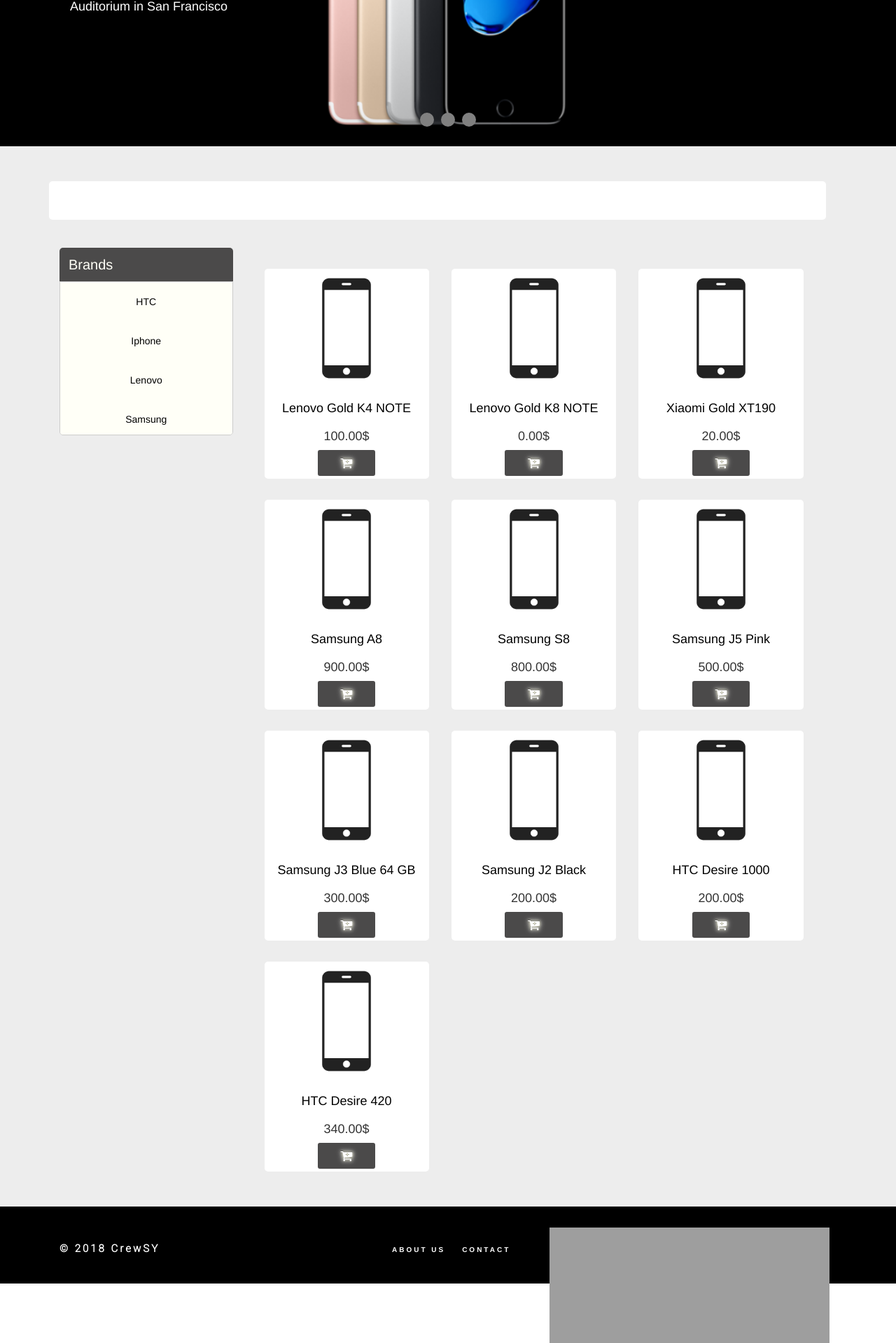
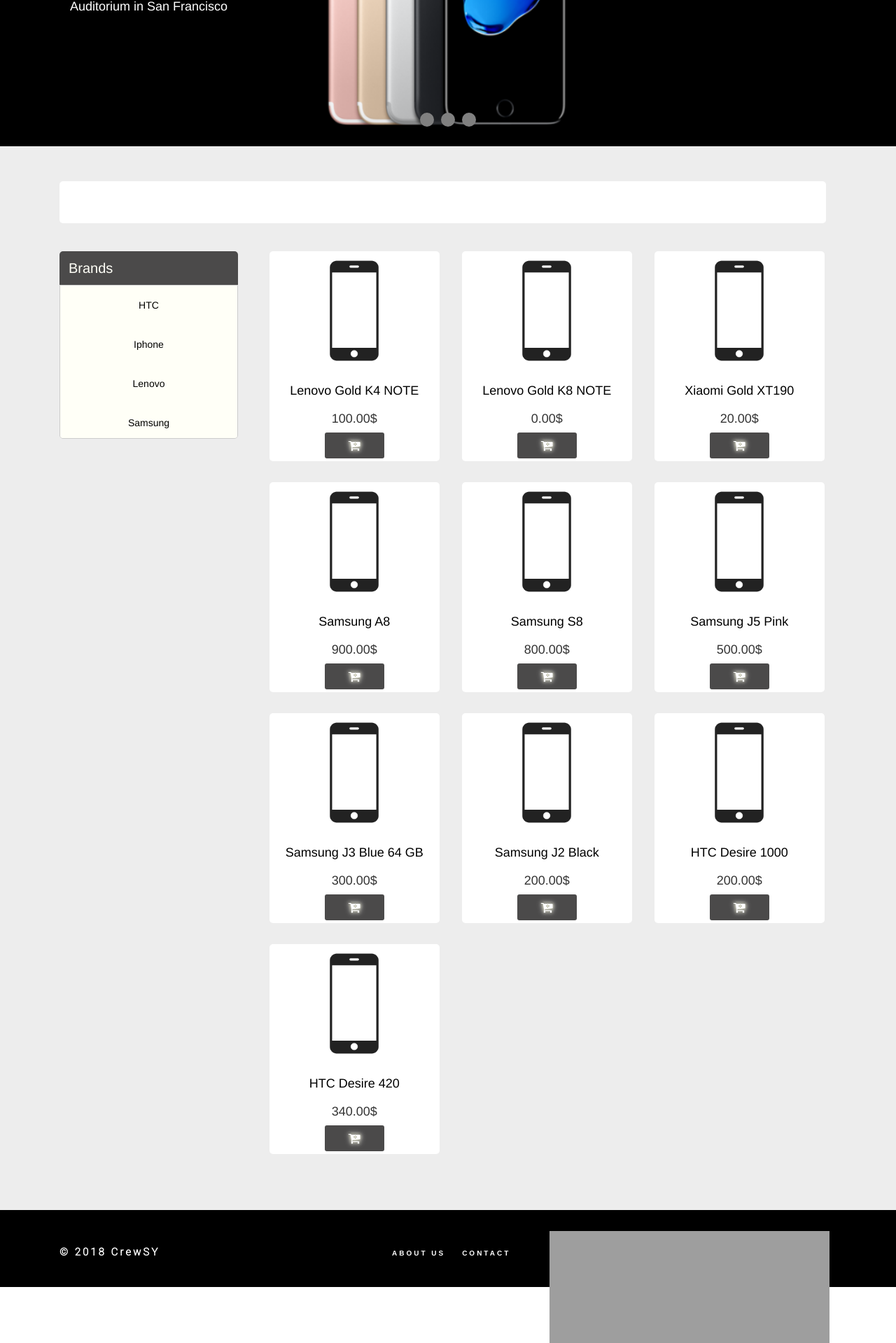
Before and after one commit to CrewSY/PowerSocket, a Django app: page /new_products/ in a window 1280 px wide. Shown: the part 415-2334 px from the top of the page at 70% size. Run offline with Django 3.2, Linux system fonts and the light colour scheme; data comes from the database, SQL or seed files in the repository; some libraries are stand-ins or nearby versions; grey boxes are pictures that could not be loaded.

Commit message:
Change margins of top line

```diff
--- a/main/static/css/content.css
+++ b/main/static/css/content.css
@@ -5,25 +5,26 @@
 }
 
 .white-line {
-  height: 55px;
-  width: 100%;
-  background-color: white;
+  height: 60px;
+  background-color: #fff;
+  padding: 0 !important;
+  margin-left: 0px !important;
+  margin-right: 15px !important;
   border-radius: 5px;
 }
 
 .content {
-  width: 100%;
   margin-top: 40px;
 }
 
-.test1 {
+.content-col {
   background-color: white;
   height: 300px;
   padding: 0;
   margin: 0;
   border-radius: 5px;
   width: 99%;
-  margin-top: 30px;
+  margin-bottom: 30px;
 }
 
 .photo-phone {
--- a/main/templates/main/products_list.html
+++ b/main/templates/main/products_list.html
@@ -37,24 +37,21 @@
 
       <div class="row content">
         <div class="col-sm-3">
-
-            <div class="wrapper"><h1 class="header-tabs">Brands</h1>
+            <div class="wrapper">
+              <h1 class="header-tabs">Brands</h1>
               <div class="tab">
               {% for brand in brands %}
                 <button value="{{ brand.id }}">{{ brand.brand_name }}</button>
               {% endfor %}
               </div>
             </div>
-
         </div>
-
-
 
         <div class="col-sm-9">
           <form id="form_buying_product" > {% csrf_token %}
           {% for pr in products %}
             <div class="col-sm-4">
-          <div class="test1">
+              <div class="content-col">
               {% if pr.photo %}
                 <img class="photo-phone popup" height="170" width="85" src="{{ pr.photo.url }}" alt="{{ pr.brand }} {{ pr.model }}">
               {% else %}
@@ -76,7 +73,6 @@
                 <i class="fa fa-cart-plus"></i>
                 </button>
               {% endif %}
-
               {% else %}
                 <a href="{% url 'login' %}">
                   <button type="button" class="button-buy"><i class="fa fa-cart-plus"></i></button>
```
Lines whose indentation alone changed are shown as unchanged.
